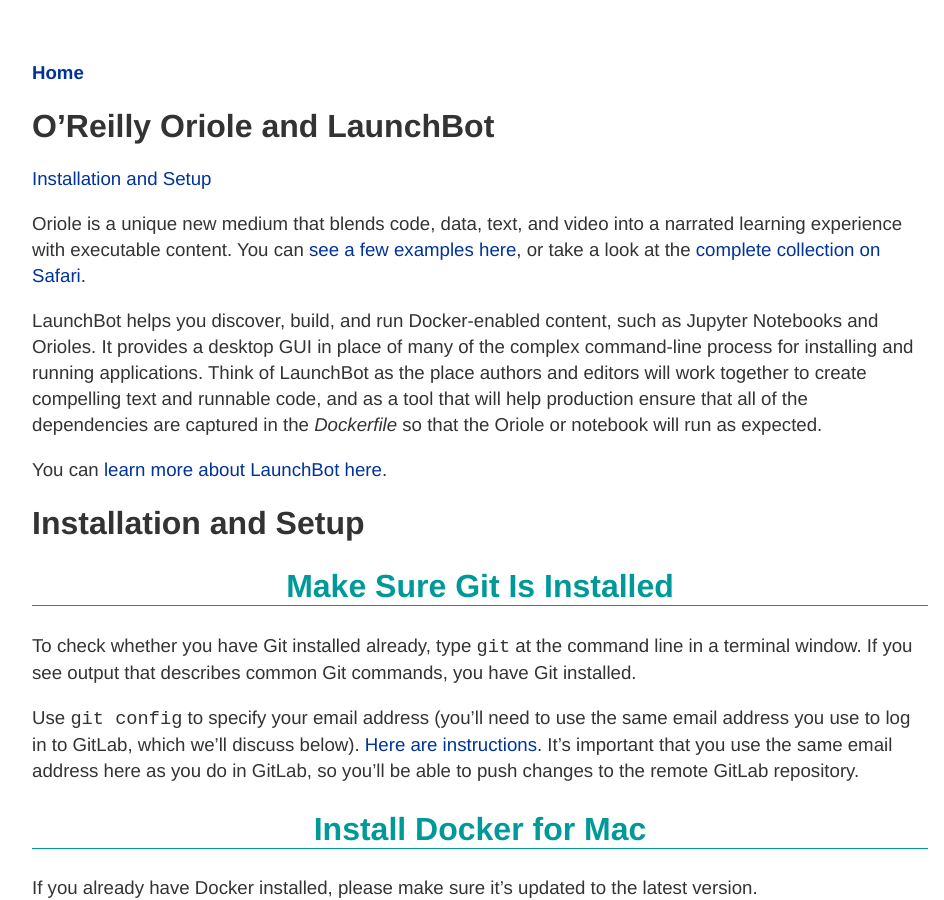
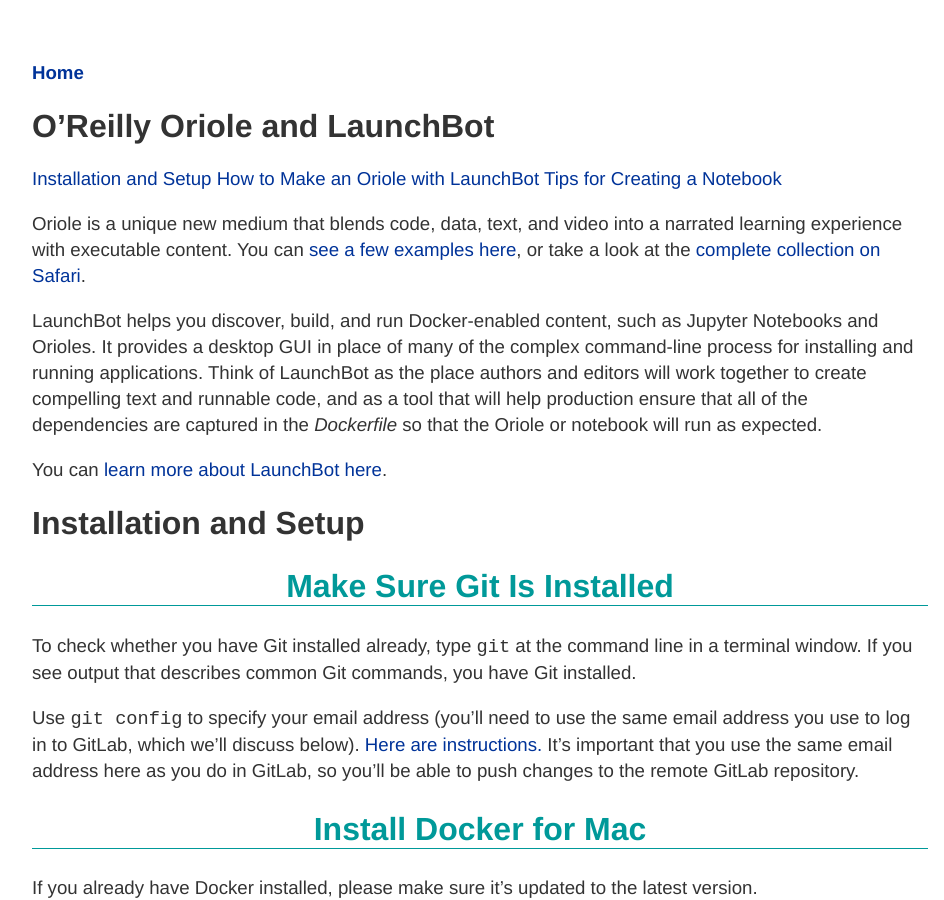
Before and after one commit to oreillymedia/production-resources, a Jekyll site: the page built from oriole/index.md, in a window 1280 px wide and 900 px high. Shown: the whole window, without its empty margins (160-1104 px from the left). Built offline with Jekyll 4.4.1, drawn with Linux system fonts in a browser that asks for light colours.

Commit message:
adds links for a toc

```diff
--- a/oriole/index.md
+++ b/oriole/index.md
@@ -6,6 +6,8 @@
 # O'Reilly Oriole and LaunchBot<a name="about_oriole"></a>
 
 [Installation and Setup](#install)
+[How to Make an Oriole with LaunchBot](#make_oriole)
+[Tips for Creating a Notebook](#tips)
 
 Oriole is a unique new medium that blends code, data, text, and video into a narrated learning experience with executable content. You can <a href="http://www.oreilly.com/oriole/">see a few examples here</a>, or take a look at the <a href="https://www.safaribooksonline.com/oriole/">complete collection on Safari</a>.
 
```
